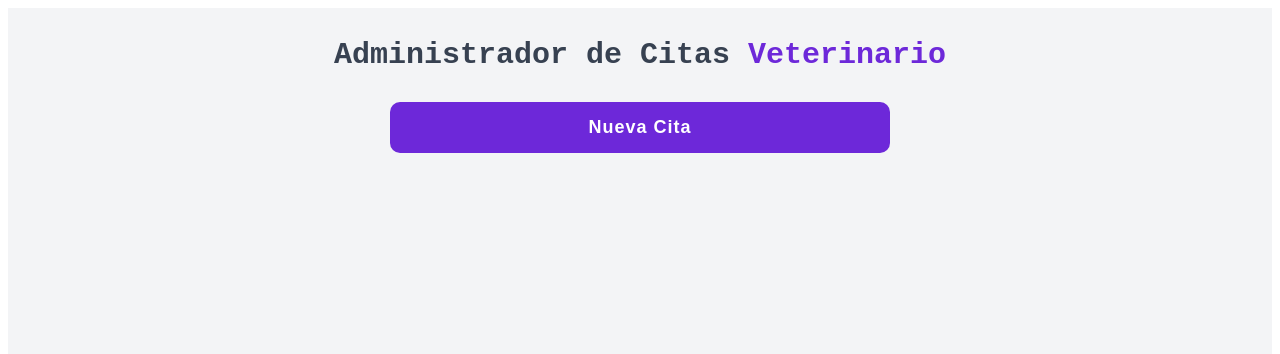
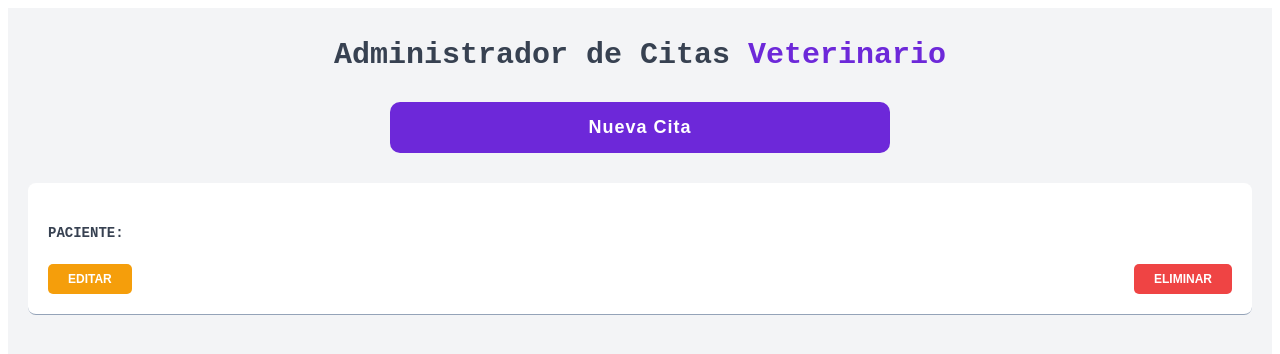
Before and after one commit to valenciaZuriel-cyber/citasReactJS, a React (Vite) app: page / in a window 1280 px wide. Shown: the top 354 px of the page. Built offline with nearby package versions, Linux system fonts and the light colour scheme.

Commit message:
Creacion card del paciente y validacion de formularios

```diff
--- a/src/App.jsx
+++ b/src/App.jsx
@@ -1,9 +1,13 @@
 import { useState } from 'react';
 import './css/main.css';
 import Formulario from './components/Formulario';
+import Paciente from './components/Paciente';
 
 function App() {
   const [modalVisible, setmodalVisible] = useState(false);
+  //Para pasar estados de un componente padre a u componente hijo
+  //se hace atraves de props
+  const [pacientes, setPacientes] = useState([]);
   return (
     <main className="container">
       <h1 className='title'>
@@ -16,12 +20,16 @@
         <span className='btn-texto-nueva-cita'>Nueva Cita</span>
       </button>
 
+       <Paciente/>
+
       {modalVisible && (
           <div className='modal-overlay' role='dialog' arial-modal="true">
             <div className='modal-content'>
               <Formulario
               modalVisible={modalVisible}
               setmodalVisible={setmodalVisible}
+              pacientes={pacientes}
+              setPacientes={setPacientes}
               />
             </div>
         </div>
--- a/src/components/Formulario.jsx
+++ b/src/components/Formulario.jsx
@@ -4,7 +4,7 @@
 import '../css/formulario.css';
 
 
-const Formulario = ({ modalVisible, setmodalVisible}) => {
+const Formulario = ({ modalVisible, setmodalVisible, pacientes, setPacientes}) => {
     const [paciente, setPaciente] = useState('');
     const [propietario, setPropietario] = useState('');
     const [correo, setCorreo] = useState('');
@@ -12,12 +12,44 @@
     const [fechaAlta, setFechaAlta] = useState('');
     const [sintomas, setSintomas] = useState('');
 
+
     /**
-     *
+     * una variable que guarda el valor del state
+     * funcion que modifica el state
+     * value=state
+     * .trim = borrar espacios en blanco
+     * [...variable] = copea la informacion de el array anterior
      */
 
     const handleCita = (e) => {
         e.preventDefault();
+
+        if([paciente.trim(), propietario.trim(), telefono.trim(),
+            correo.trim(), fechaAlta.trim(), sintomas.trim()].includes('')){
+                console.log('Todos los campos son obligatorios');
+                window.alert('Error: Todos los campos son obligatorios');
+                return;
+        }
+
+        //Create an object with all values in the form
+        const nuevoPaciente = {
+            paciente,
+            propietario,
+            telefono,
+            correo,
+            fechaAlta,
+            sintomas
+
+        };
+
+        nuevoPaciente.id = Date.now();
+        console.log(nuevoPaciente);
+
+        //Save all new records
+        //state = add my object into the array
+
+        setPacientes([...pacientes, nuevoPaciente]);
+
     }
 
     return(
@@ -129,4 +161,4 @@
 };
 
 
-export default Formulario
+export default Formulario;
--- /dev/null
+++ b/src/components/Paciente.jsx
@@ -0,0 +1,19 @@
+import '../css/paciente.css';
+
+const Paciente = () => {
+    return(
+        <article className="paciente-card">
+            <p className="paciente-label">Paciente:
+                <span className="paciente-nombre"></span>
+            </p>
+            <p className="paciente-fecha"></p>
+
+            <div className="paciente-contenedor-botones">
+                <button className="paciente-btn paciente-btn-editar">Editar</button>
+                <button className="paciente-btn paciente-btn-eliminar">Eliminar</button>
+            </div>
+        </article>
+    )
+};
+
+export default Paciente;
--- /dev/null
+++ b/src/css/paciente.css
@@ -0,0 +1,54 @@
+.paciente-card{
+    background-color: #ffffff;
+    padding: 20px;
+    border-bottom: 1px solid #94a3b8;
+    border-radius: 8px;
+    cursor: pointer;
+}
+
+.paciente-label{
+    color: #374151;
+    text-transform: uppercase;
+    font-weight: 700;
+    margin-bottom: 10px;
+    font-size: 14px;
+}
+
+.paciente-nombre{
+    color: #6d28d9;
+    font-size: 24px;
+    font-weight: 700;
+    margin-bottom: 10px;
+}
+
+.paciente-fecha{
+    color: #374151;
+    margin: 0;
+    font-size: 14px;
+}
+
+.paciente-contenedor-botones{
+    display: flex;
+    justify-content: space-between;
+    gap: 10px; /*espaciado entre contendor y padre*/
+    margin-top: 20px;
+}
+
+.paciente-btn{
+    padding: 8px 20px;
+    border-radius: 5px;
+    border: none;
+    cursor: pointer;
+    text-transform: uppercase;
+    font-weight: 700;
+    font-size: 12px;
+    color: #ffffff;
+}
+
+.paciente-btn-editar{
+    background-color: #f59e0b;
+}
+
+.paciente-btn-eliminar{
+    background-color: #ef4444;
+}
```
